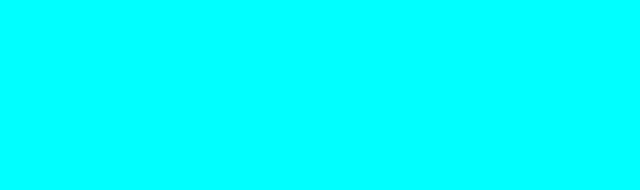
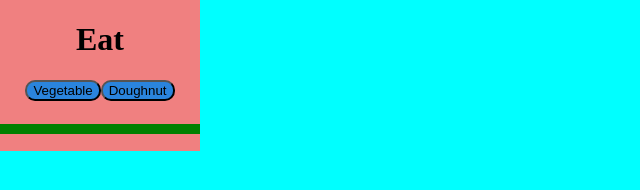
Before and after one commit to jbkey2015/tamagotchi, a website built with webpack: page src/index.html in a window 1280 px wide. Shown: the whole page, without its empty margins (0-640 px from the left). Built offline with nearby package versions, Linux system fonts and the light colour scheme.

Commit message:
added eat quad

```diff
--- a/src/index.html
+++ b/src/index.html
@@ -7,10 +7,10 @@
 <body>
   <div id="app">
     <div id="progress"></div>
-    <div id="eat" class="quad"></div>
-    <div id="play" class="quad"></div>
-    <div id="fight" class="quad"></div>
-    <div id="sleep" class="quad"></div>
+    <div id="eat" class="quad">eat</div>
+    <div id="play" class="quad">play</div>
+    <div id="fight" class="quad">fight</div>
+    <div id="sleep" class="quad">sleep</div>
     <div id="pet"></div>
   </div>
 </body>
--- /dev/null
+++ b/src/javascripts/components/eat.js
@@ -0,0 +1,27 @@
+import util from '../helpers/utilities';
+
+const eatTomQuad = () => {
+  let eatString = '<h1>Eat</h1>';
+  let full = 100;
+  eatString += '<button id="vegetable" type="button">Vegetable</button>';
+  eatString += '<button id="doughnut" type="button">Doughnut</button>';
+  eatString += `<p><progress value="${full}" max="100" id="eatAmt"></progress></p>`;
+  util.printToDom('eat', eatString);
+  const vegetableBtn = document.getElementById('vegetable');
+  const doughnutBtn = document.getElementById('doughnut');
+
+  vegetableBtn.addEventListener('click', () => {
+    if (full + 10 <= 110) {
+      full += 10;
+      document.getElementById('eatAmt').value = full;
+    }
+  });
+  doughnutBtn.addEventListener('click', () => {
+    if (full - 3 >= 0) {
+      full -= 3;
+      document.getElementById('eatAmt').value = full;
+    }
+  });
+};
+
+export default { eatTomQuad };
--- a/src/javascripts/helpers/utilities.js
+++ b/src/javascripts/helpers/utilities.js
@@ -0,0 +1,7 @@
+const printToDom = (divId, toPrint) => {
+  const selectedDiv = document.getElementById(divId);
+  selectedDiv.innerHTML = toPrint;
+};
+
+
+export default { printToDom };
--- a/src/javascripts/main.js
+++ b/src/javascripts/main.js
@@ -1 +1,8 @@
 import '../styles/main.scss';
+import eat from './components/eat';
+
+const init = () => {
+  eat.eatTomQuad();
+};
+
+init();
--- a/src/styles/main.scss
+++ b/src/styles/main.scss
@@ -1,3 +1,22 @@
 body {
     background-color: cyan;
 }
+
+#eat {
+  position: fixed;
+  top: 0;
+  left: 0;
+  background-color: lightcoral;
+  text-align: center;
+};
+
+#eatAmt{
+  width: 200px;
+  height: 10px;
+  background-color: lightgreen;
+};
+
+button{
+  border-radius: 10px;
+  background-color: rgb(42, 132, 221);
+};
```
